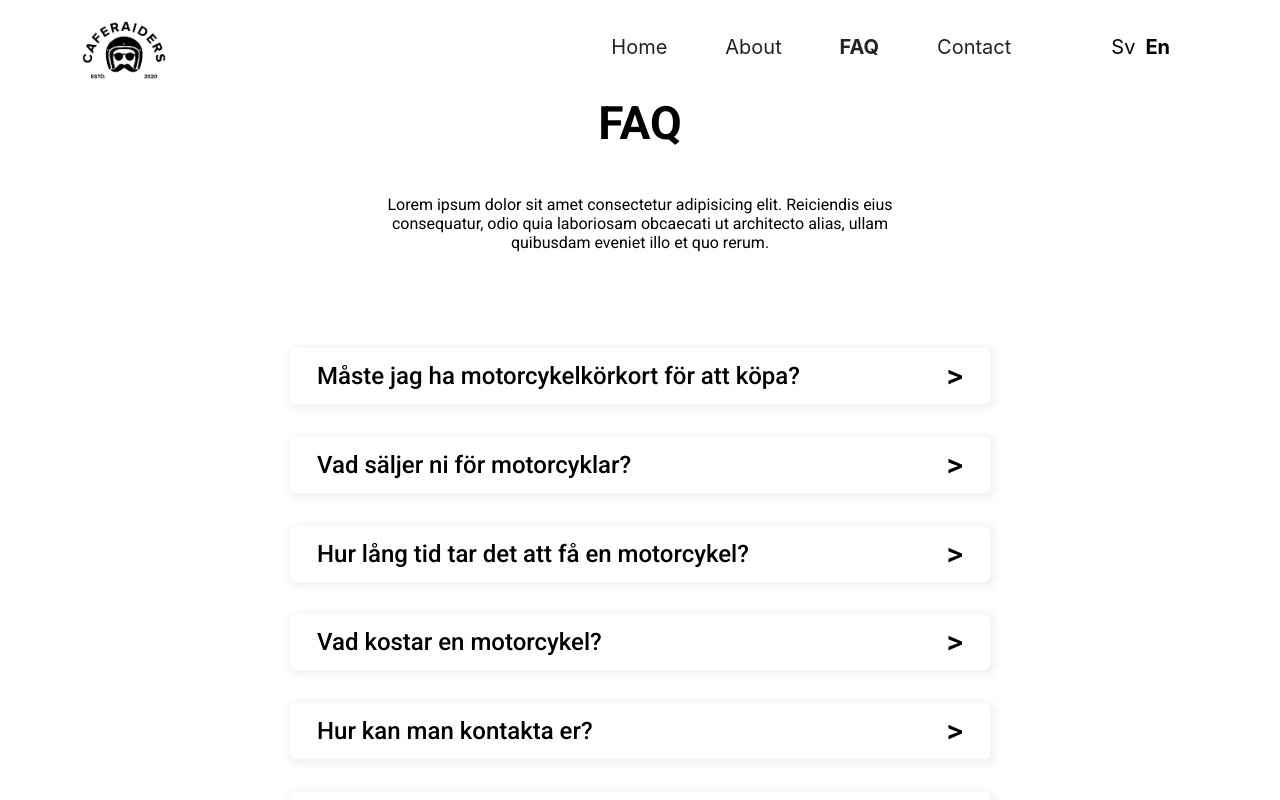
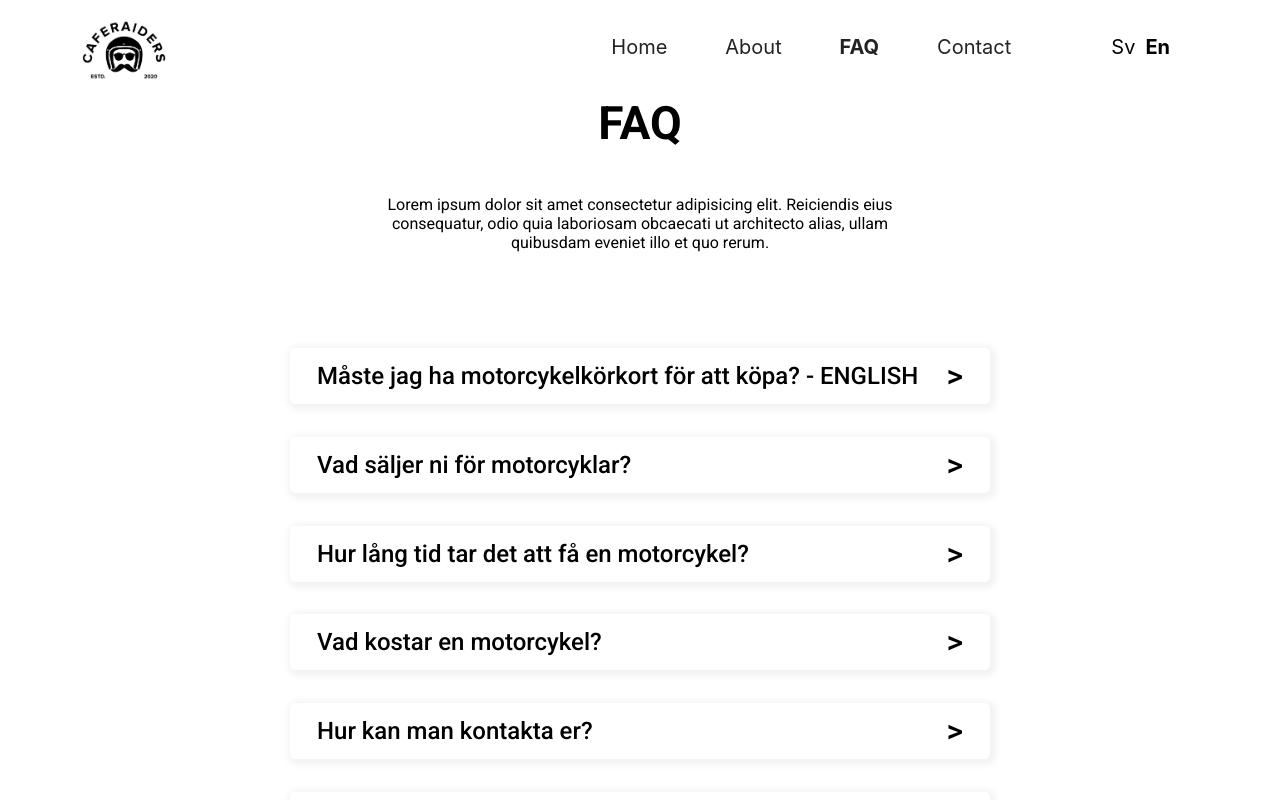
Before and after one commit to SamuelMeijer/agile-project-group5, a React (Create React App) app: page /faq in a window 1280 px wide. Shown: the top 800 px of the page. Built offline with nearby package versions, Linux system fonts and the light colour scheme.

Commit message:
Adding functionality for translation FAQ

```diff
--- a/src/components/faq/Faq.js
+++ b/src/components/faq/Faq.js
@@ -13,39 +13,6 @@ export default function Faq () {
     // Defining state for 'clickedQuestion'
     const [clickedQuestion, setClickedQuestion] = useState(undefined);
 
-    // TODO: Replace with import when translate is done
-    const faqQuestions = [
-        {
-            id: 0,
-            question: 'Måste jag ha motorcykelkörkort för att köpa?',
-            answer: 'Answer 1: Japp!'
-        },
-        {
-            id: 1,
-            question: 'Vad säljer ni för motorcyklar?',
-            answer: 'Answer 2: Lorem ipsum dolor sit amet consectetur, adipisicing elit. Soluta reprehenderit sunt eum quidem deserunt porro. '
-        },
-        {
-            id: 2,
-            question: 'Hur lång tid tar det att få en motorcykel?',
-            answer: 'Answer 3: Lorem ipsum dolor sit amet.  '
-        },
-        {
-            id: 3,
-            question: 'Vad kostar en motorcykel?',
-            answer: 'Answer 4: Lorem ipsum dolor sit, amet consectetur adipisicing elit. '
-        },
-        {
-            id: 4,
-            question: 'Hur kan man kontakta er?',
-            answer: 'Answer 5: Lorem ipsum dolor sit, amet consectetur adipisicing elit. Deserunt rerum consequuntur ratione eaque minus accusantium nisi velit. '
-        },
-        {
-            id: 5,
-            question: 'Vart kan man hitta er?',
-            answer: 'Answer 6 Lorem ipsum dolor, sit amet consectetur adipisicing elit. Incidunt quasi repudiandae veniam sed tempore. '
-        },
-    ];
 
     return (
         <section id={ Styles.faqWrapper }>
@@ -53,7 +20,7 @@ export default function Faq () {
             <p className={ Styles.description }>Lorem ipsum dolor sit amet consectetur adipisicing elit. Reiciendis eius consequatur, odio quia laboriosam obcaecati ut architecto alias, ullam quibusdam eveniet illo et quo rerum.</p>
 
             <ul className={ Styles.menu }>
-                { faqQuestions.map( (question) => {
+                { t('faq', { returnObjects: true }).map( (question) => {
                     return (
                         <li key={ question.id } onClick={() => { setClickedQuestion(question.id) }} className={ Styles.menuItem }>
 
--- a/src/i18n.js
+++ b/src/i18n.js
@@ -46,9 +46,38 @@ i18n.use(Backend).use(LanguageDetector).use(initReactI18next).init({
                     desc: 'Motorcycles are our passion. Together we have more than 30 years experience from selling, servicing and riding motorcyckels. We offer the best motorcycles at the lowest prices and will always ne there for our customers.',
                     employees: 'Employees',
                 },
-                faq: {
-
-                },
+                faq: [
+                    {
+                        id: 0,
+                        question: 'Måste jag ha motorcykelkörkort för att köpa? - ENGLISH',
+                        answer: 'Answer 1: Japp!'
+                    },
+                    {
+                        id: 1,
+                        question: 'Vad säljer ni för motorcyklar?',
+                        answer: 'Answer 2: Lorem ipsum dolor sit amet consectetur, adipisicing elit. Soluta reprehenderit sunt eum quidem deserunt porro. '
+                    },
+                    {
+                        id: 2,
+                        question: 'Hur lång tid tar det att få en motorcykel?',
+                        answer: 'Answer 3: Lorem ipsum dolor sit amet.  '
+                    },
+                    {
+                        id: 3,
+                        question: 'Vad kostar en motorcykel?',
+                        answer: 'Answer 4: Lorem ipsum dolor sit, amet consectetur adipisicing elit. '
+                    },
+                    {
+                        id: 4,
+                        question: 'Hur kan man kontakta er?',
+                        answer: 'Answer 5: Lorem ipsum dolor sit, amet consectetur adipisicing elit. Deserunt rerum consequuntur ratione eaque minus accusantium nisi velit. '
+                    },
+                    {
+                        id: 5,
+                        question: 'Vart kan man hitta er?',
+                        answer: 'Answer 6 Lorem ipsum dolor, sit amet consectetur adipisicing elit. Incidunt quasi repudiandae veniam sed tempore. '
+                    },
+            ],
                 contact: {
                     contact: 'Contact',
                     name: 'Name:',
@@ -91,9 +120,38 @@ i18n.use(Backend).use(LanguageDetector).use(initReactI18next).init({
                     desc: 'Motorcyklar är våran passion. Tillsammans har vi mer än 30 års erfarenhet från försäljning, service och körande av motorcyklar. Vi erbjuder de bästa motorcycklarna till de lägsta priserna och kommer alltid att finnas där för våra kunder.',
                     employees: 'Anställda'
                 },
-                faq: {
-
-                },
+                faq: [
+                    {
+                        id: 0,
+                        question: 'Måste jag ha motorcykelkörkort för att köpa?',
+                        answer: 'Answer 1: Japp!'
+                    },
+                    {
+                        id: 1,
+                        question: 'Vad säljer ni för motorcyklar?',
+                        answer: 'Answer 2: Lorem ipsum dolor sit amet consectetur, adipisicing elit. Soluta reprehenderit sunt eum quidem deserunt porro. '
+                    },
+                    {
+                        id: 2,
+                        question: 'Hur lång tid tar det att få en motorcykel?',
+                        answer: 'Answer 3: Lorem ipsum dolor sit amet.  '
+                    },
+                    {
+                        id: 3,
+                        question: 'Vad kostar en motorcykel?',
+                        answer: 'Answer 4: Lorem ipsum dolor sit, amet consectetur adipisicing elit. '
+                    },
+                    {
+                        id: 4,
+                        question: 'Hur kan man kontakta er?',
+                        answer: 'Answer 5: Lorem ipsum dolor sit, amet consectetur adipisicing elit. Deserunt rerum consequuntur ratione eaque minus accusantium nisi velit. '
+                    },
+                    {
+                        id: 5,
+                        question: 'Vart kan man hitta er?',
+                        answer: 'Answer 6 Lorem ipsum dolor, sit amet consectetur adipisicing elit. Incidunt quasi repudiandae veniam sed tempore. '
+                    },
+            ],
                 contact: {
                     contact: 'Kontakt',
                     name: 'Namn:',
```
